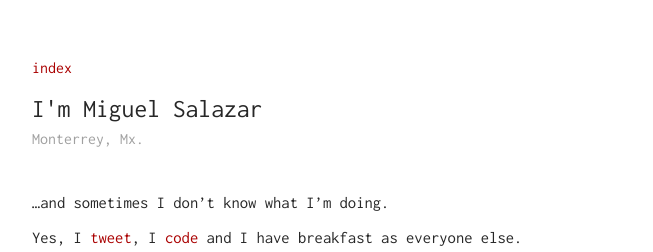
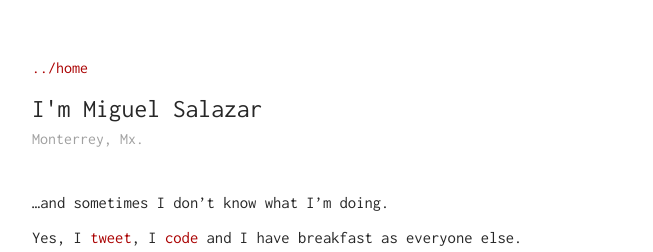
Before and after one commit to migsalazar/migsalazar.github.io, a Jekyll site: the page built from about/index.md, in a window 1280 px wide. Shown: the top 252 px of the page, without its empty margins (308-961 px from the left). Built offline with Jekyll 4.4.1, drawn with Linux system fonts in a browser that asks for light colours.

Commit message:
change index text

```diff
--- a/_layouts/about.html
+++ b/_layouts/about.html
@@ -3,7 +3,7 @@ layout: default
 ---
 
 <div class="about">
-    <a class="about__index" href="/">index</a>
+    <a class="about__index" href="/">../home</a>
     <h1 class="about__title">I'm Miguel Salazar</h1>
     <p class="about__location">Monterrey, Mx.</p>
     <div class="about__content">
```
